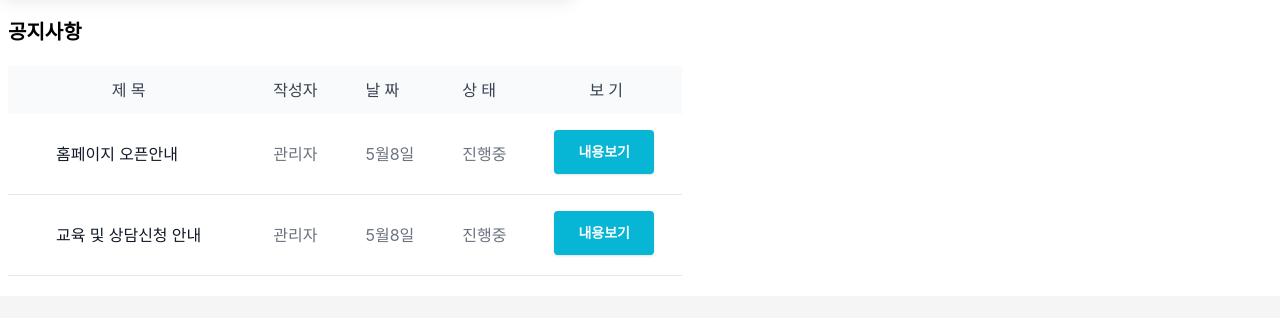
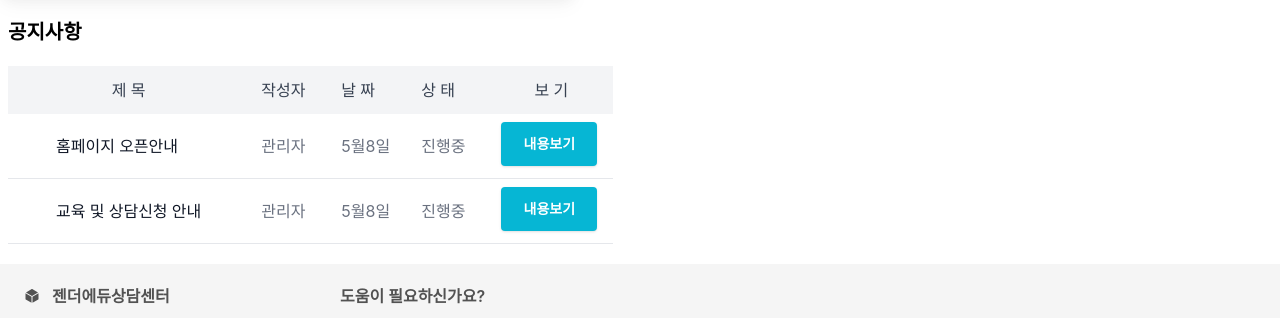
Before and after one commit to ohwonsuk/gender-edu, a React (Create React App) app: page / in a window 1280 px wide. Shown: the part 1436-1754 px from the top of the page. Built offline with nearby package versions, Linux system fonts and the light colour scheme.

Commit message:
header & board component 수정

```diff
--- a/src/components/Board.js
+++ b/src/components/Board.js
@@ -30,28 +30,28 @@ const Board = () => {
   return (
     <>
       <div className="pl-2 text-left font-bold text-xl mt-5 mb-5">공지사항</div>
-      <div className="pl-2 relative overflow-x-auto mb-5">
+      <div className="pl-2 overflow-x-scroll mb-5">
         <table className="w-auto text-base text-left text-gray-500 dark:text-gray-400">
-          <thead className="text-base text-gray-700 uppercase bg-gray-50 dark:bg-gray-700 dark:text-gray-400">
+          <thead className="text-base text-gray-700 uppercase bg-gray-100 dark:bg-gray-700 dark:text-gray-400">
             <tr>
               <th
                 scope="col"
-                className="px-12 py-3 font-medium flex justify-center"
+                className="px-6 py-3 font-medium flex justify-center"
               >
                 제 목
               </th>
-              <th scope="col" className="px-6 py-3 font-medium">
+              <th scope="col" className="w-20 px-3 py-3 font-medium">
                 작성자
               </th>
-              <th scope="col" className="px-6 py-3 font-medium">
+              <th scope="col" className="w-20 px-3 py-3 font-medium">
                 날 짜
               </th>
-              <th scope="col" className="px-6 py-3 font-medium">
+              <th scope="col" className="w-20 px-3 py-3 font-medium">
                 상 태
               </th>
               <th
                 scope="col"
-                className="px-6 py-3 font-medium flex justify-center"
+                className="px-3 py-3 font-medium flex justify-center"
               >
                 보 기
               </th>
@@ -60,7 +60,7 @@ const Board = () => {
           <tbody>
             {boardData.map((b) => (
               <BoardList
-                kye={b.id}
+                key={b.id}
                 title={b.title}
                 editor={b.editor}
                 date={b.date}
--- a/src/components/BoardList.js
+++ b/src/components/BoardList.js
@@ -11,10 +11,10 @@ const BoardList = ({ title, editor, date, status, content }) => {
         >
           {title}
         </th>
-        <td className="px-6 py-4">{editor}</td>
-        <td className="px-6 py-4">{date}</td>
-        <td className="px-6 py-4">{status}</td>
-        <td className="px-6 py-4">
+        <td className="px-3 py-2">{editor}</td>
+        <td className="px-3 py-2">{date}</td>
+        <td className="px-3 py-2">{status}</td>
+        <td className="px-3 py-2">
           <Modal title={title} content={content} />
         </td>
       </tr>
--- a/src/components/Header.js
+++ b/src/components/Header.js
@@ -57,6 +57,9 @@ export default function Header() {
                     src="https://tailwindui.com/img/logos/mark.svg?color=indigo&shade=500"
                     alt="Your Company"
                   />
+                  <div className="text-white text-lg bold flex space-x-1 md:hidden">
+                    젠더에듀상담센터
+                  </div>
                 </div>
                 <div className="hidden md:ml-6 md:block">
                   <div className="flex space-x-1">
--- a/src/components/Modal.js
+++ b/src/components/Modal.js
@@ -6,7 +6,7 @@ const Modal = ({ title, content }) => {
   return (
     <>
       <button
-        className="bg-cyan-500 text-white active:bg-cyan-600 font-bold uppercase text-sm px-6 py-3 rounded shadow hover:shadow-lg outline-none focus:outline-none mr-1 mb-1 ease-linear transition-all duration-150"
+        className="w-24 bg-cyan-500 text-white active:bg-cyan-600 font-bold text-sm px-3 py-3 rounded shadow hover:shadow-lg outline-none focus:outline-none mr-1 mb-1 ease-linear transition-all duration-150"
         type="button"
         onClick={() => setShowModal(true)}
       >
```
